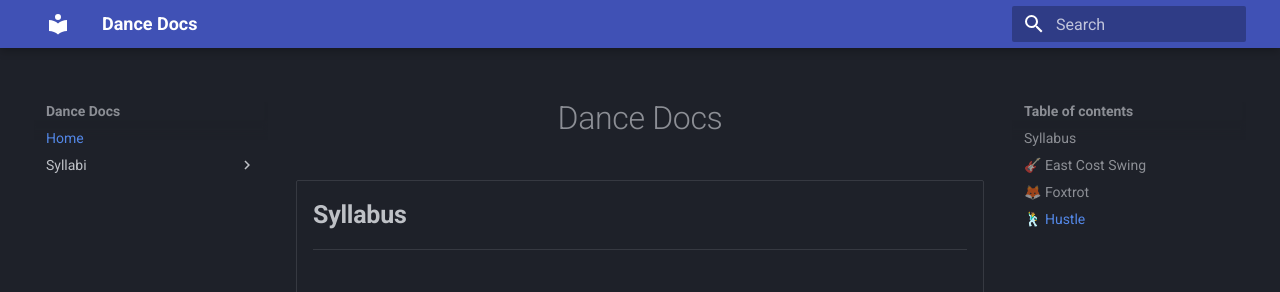
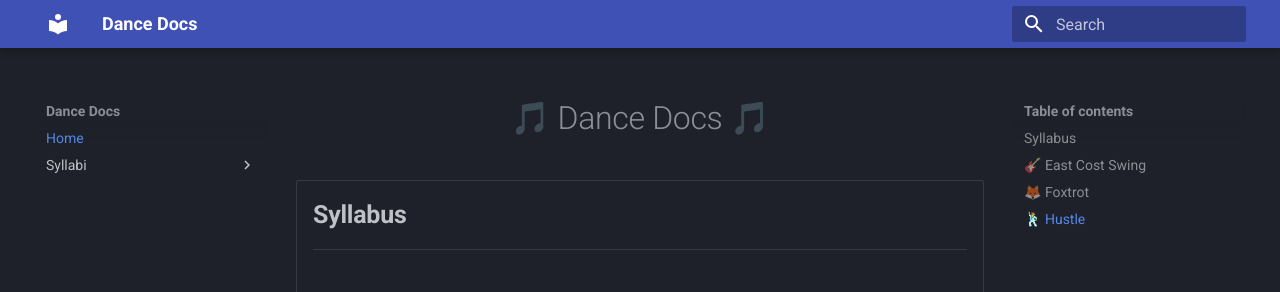
Before and after one commit to jakegatsby/dance, an MkDocs documentation site: the page built from src/index.md, in a window 1280 px wide. Shown: the top 292 px of the page. Built offline with MkDocs 1.6.1 and Material for MkDocs 9.7.7, drawn with Linux system fonts in a browser that asks for light colours.

Commit message:
2026-02-27T16:57:54-05:00

```diff
--- a/docs/index.html
+++ b/docs/index.html
@@ -493,7 +493,7 @@
 
 
 
-<h1 id="dance-docs">Dance Docs</h1>
+<h1 id="dance-docs">🎵 Dance Docs 🎵</h1>
 <div class="grid cards">
 <ul>
 <li>
--- a/src/index.md
+++ b/src/index.md
@@ -1,4 +1,4 @@
-# Dance Docs
+# 🎵 Dance Docs 🎵
 
 <div class="grid cards" markdown>
 
```
Also changed, not shown: docs/search/search_index.json (+1 -1 lines).
